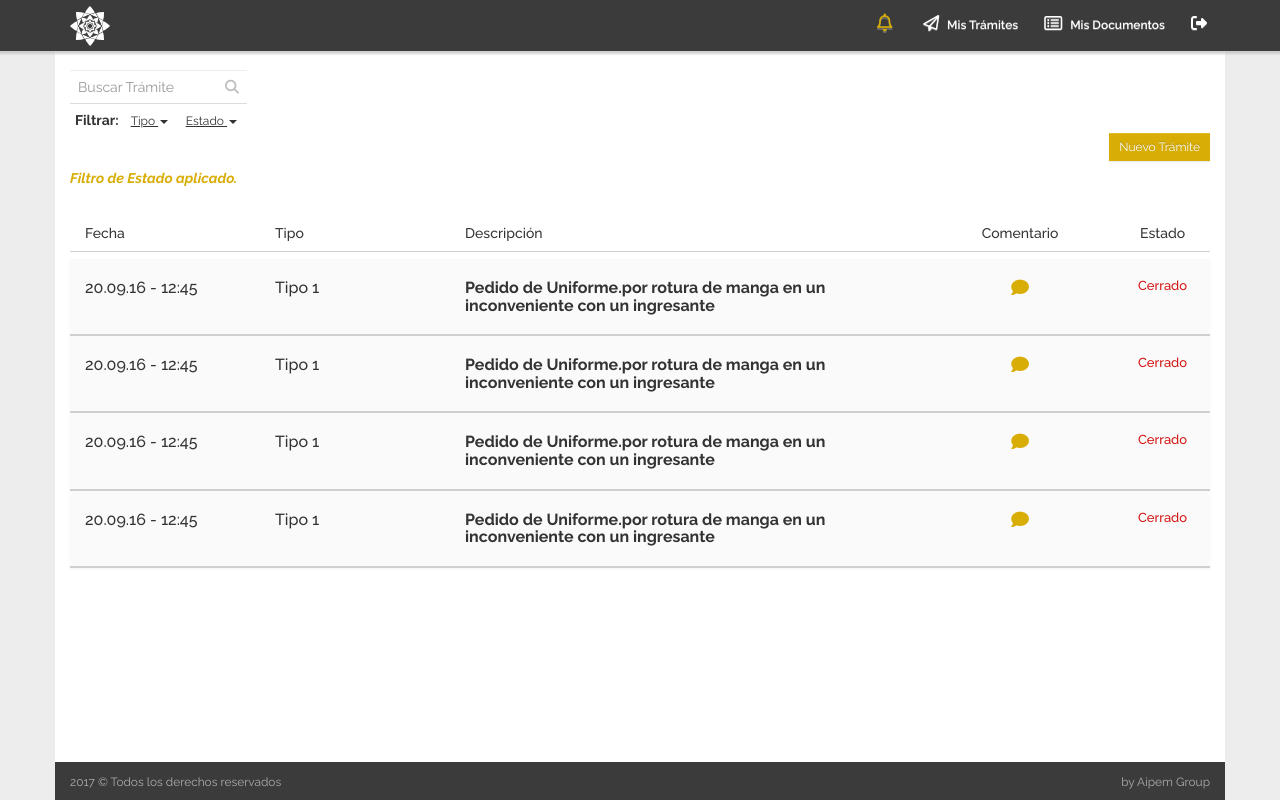
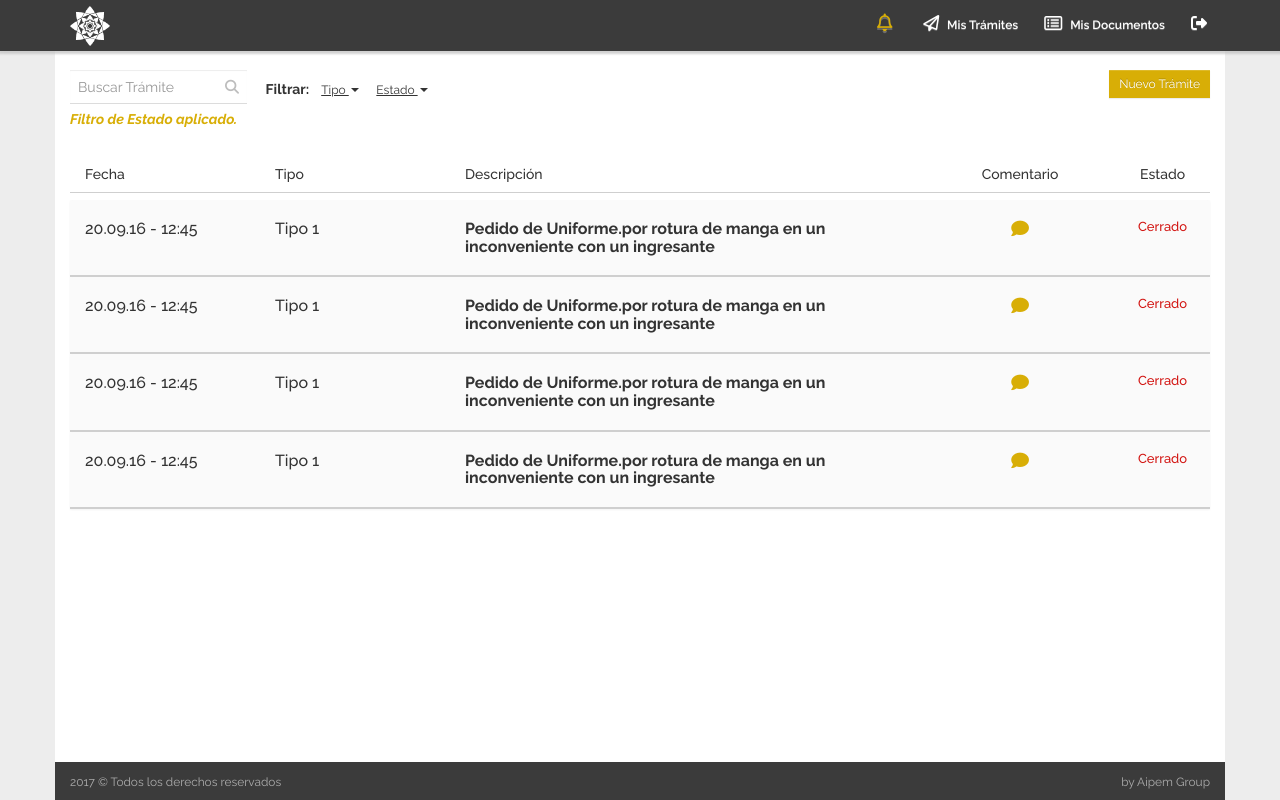
Before and after one commit to toro705/PortalDelEmpleado, a PHP site: page /tramites.php in a window 1280 px wide. Run offline with PHP 8.4, Linux system fonts and the light colour scheme; some libraries are stand-ins or nearby versions.

Commit message:
fin filtros

```diff
--- a/css/main.css
+++ b/css/main.css
@@ -778,10 +778,10 @@ td .ui-state-hover {
 	position: relative;
 }
 .filtros__filtros {
-	width: 100%;
+	width: auto;
 	display: inline-block;
-/*	margin-left: 10px;
-*/}
+	margin-left: 10px;
+}
 .filtros__filtros p {
 	display: inline-block;
 	margin: 0;
```
